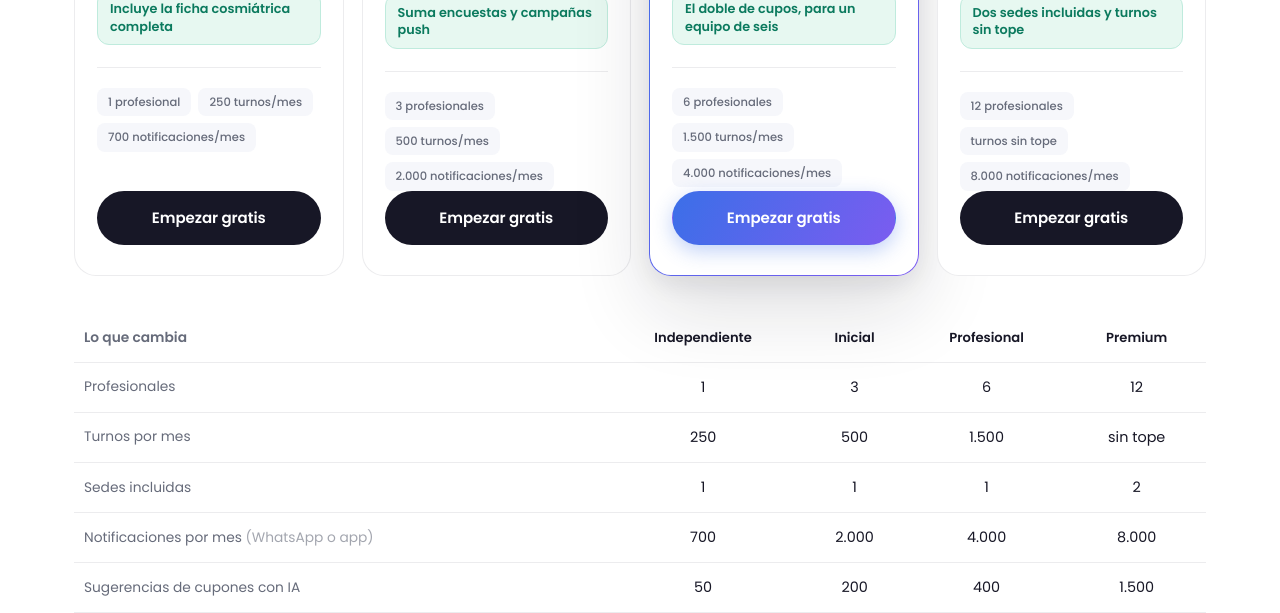
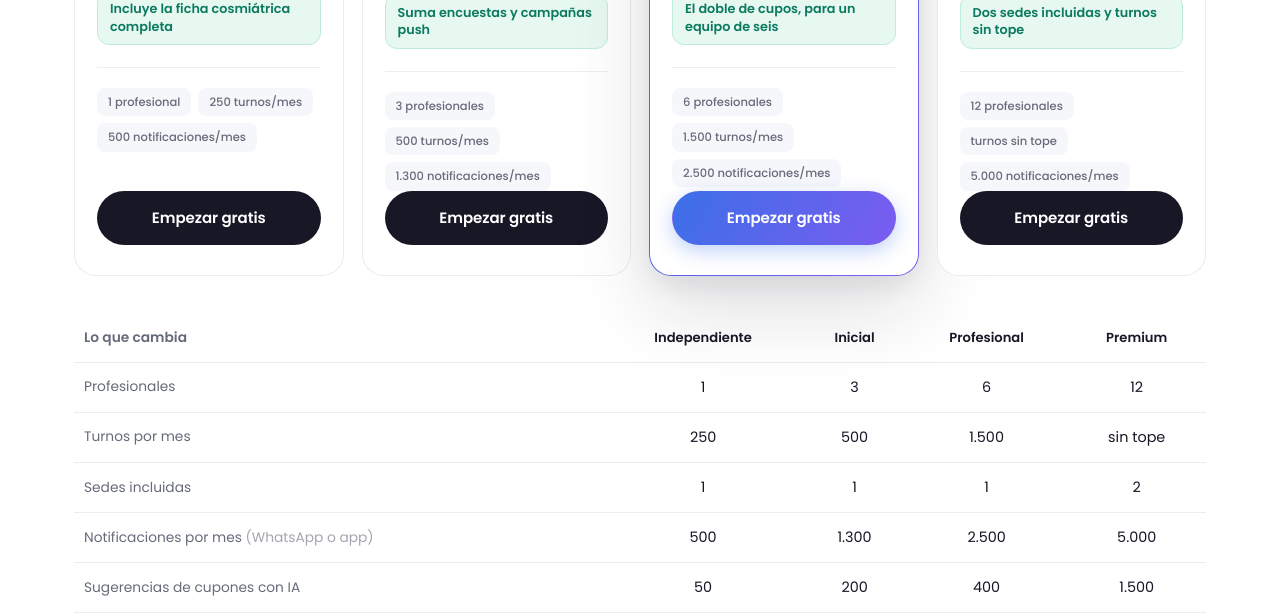
Before and after one commit to facubolatti/clovix-landing, a Next.js app: page /nexo in a window 1280 px wide. Shown: the part 5600-6213 px from the top of the page. Built offline with nearby package versions, Linux system fonts and the light colour scheme.

Commit message:
los cupos de notificaciones dicen lo que dice la base

```diff
--- a/app/nexo/page.tsx
+++ b/app/nexo/page.tsx
@@ -214,28 +214,28 @@ export default function Page() {
         <div className="price">$55.000<small>/mes</small></div>
         <div className="plan-cap">Para la que atiende sola</div>
         <div className="plan-destacado">Incluye la ficha cosmiátrica completa</div>
-        <div className="plan-lim"><span className="chip">1 profesional</span><span className="chip">250 turnos/mes</span><span className="chip">700 notificaciones/mes</span></div>
+        <div className="plan-lim"><span className="chip">1 profesional</span><span className="chip">250 turnos/mes</span><span className="chip">500 notificaciones/mes</span></div>
         <a href={NEXO_SIGNUP} className="btn btn-ink">Empezar gratis</a>
       </div><div className="plan  rv">
         <h3>Inicial</h3>
         <div className="price">$85.000<small>/mes</small></div>
         <div className="plan-cap">El centro que dejó de ser una persona</div>
         <div className="plan-destacado">Suma encuestas y campañas push</div>
-        <div className="plan-lim"><span className="chip">3 profesionales</span><span className="chip">500 turnos/mes</span><span className="chip">2.000 notificaciones/mes</span></div>
+        <div className="plan-lim"><span className="chip">3 profesionales</span><span className="chip">500 turnos/mes</span><span className="chip">1.300 notificaciones/mes</span></div>
         <a href={NEXO_SIGNUP} className="btn btn-ink">Empezar gratis</a>
       </div><div className="plan top rv"><span className="plan-flag">Más elegido</span>
         <h3>Profesional</h3>
         <div className="price">$120.000<small>/mes</small></div>
         <div className="plan-cap">El centro con equipo armado</div>
         <div className="plan-destacado">El doble de cupos, para un equipo de seis</div>
-        <div className="plan-lim"><span className="chip">6 profesionales</span><span className="chip">1.500 turnos/mes</span><span className="chip">4.000 notificaciones/mes</span></div>
+        <div className="plan-lim"><span className="chip">6 profesionales</span><span className="chip">1.500 turnos/mes</span><span className="chip">2.500 notificaciones/mes</span></div>
         <a href={NEXO_SIGNUP} className="btn btn-grad">Empezar gratis</a>
       </div><div className="plan  rv">
         <h3>Premium</h3>
         <div className="price">$160.000<small>/mes</small></div>
         <div className="plan-cap">El centro grande o con foco clínico</div>
         <div className="plan-destacado">Dos sedes incluidas y turnos sin tope</div>
-        <div className="plan-lim"><span className="chip">12 profesionales</span><span className="chip">turnos sin tope</span><span className="chip">8.000 notificaciones/mes</span></div>
+        <div className="plan-lim"><span className="chip">12 profesionales</span><span className="chip">turnos sin tope</span><span className="chip">5.000 notificaciones/mes</span></div>
         <a href={NEXO_SIGNUP} className="btn btn-ink">Empezar gratis</a>
       </div></div>
 
@@ -248,7 +248,7 @@ export default function Page() {
               <tr><td>Profesionales</td><td>1</td><td>3</td><td>6</td><td>12</td></tr>
               <tr><td>Turnos por mes</td><td>250</td><td>500</td><td>1.500</td><td>sin tope</td></tr>
               <tr><td>Sedes incluidas</td><td>1</td><td>1</td><td>1</td><td>2</td></tr>
-              <tr><td>Notificaciones por mes <span style={{opacity:.6}}>(WhatsApp o app)</span></td><td>700</td><td>2.000</td><td>4.000</td><td>8.000</td></tr>
+              <tr><td>Notificaciones por mes <span style={{opacity:.6}}>(WhatsApp o app)</span></td><td>500</td><td>1.300</td><td>2.500</td><td>5.000</td></tr>
               <tr><td>Sugerencias de cupones con IA</td><td>50</td><td>200</td><td>400</td><td>1.500</td></tr>
               <tr><td>Informes de cosmiatría con IA</td><td>5</td><td>10</td><td>25</td><td>50</td></tr>
               <tr><td>Campañas push por mes</td><td>—</td><td>1.000</td><td>2.000</td><td>6.000</td></tr>
```
